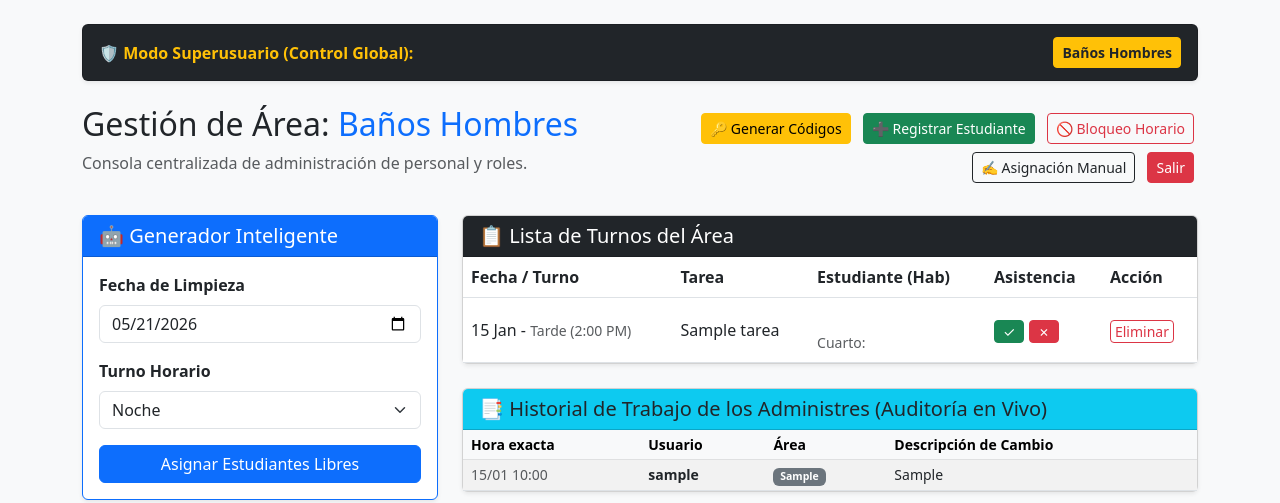
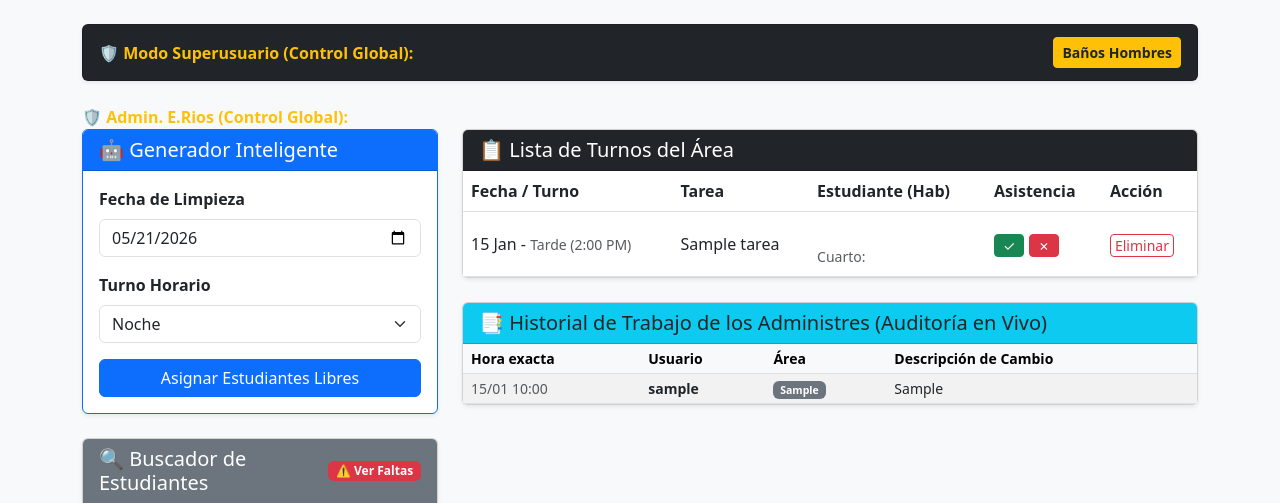
Before and after one commit to EJoX00/limpieza-residencia, a Django app: page /panel/ in a window 1280 px wide. Shown: the part 56-559 px from the top of the page. Run offline with Django 5.2, Linux system fonts and the light colour scheme; a user stored in the database is signed in; data comes from the database, SQL or seed files in the repository; tables that the repository leaves empty hold one stand-in row (values such as "Sample post").

Commit message:
Solucion definitiva asignacion manual y estetica de admin

```diff
--- a/core/forms.py
+++ b/core/forms.py
@@ -60,9 +60,12 @@ class AsignacionManualForm(forms.ModelForm):
     class Meta:
         model = TurnoAsignado
         fields = ['estudiante', 'tarea', 'fecha', 'turno_horario']
+        widgets = {
+            # Los ocultamos con widgets invisibles para que no estorben la vista
+            'fecha': forms.HiddenInput(),
+            'turno_horario': forms.HiddenInput(),
+        }
         labels = {
             'estudiante': 'Estudiante a Asignar',
             'tarea': 'Tarea Específica',
-            'fecha': 'Fecha Planificada',
-            'turno_horario': 'Horario del Turno',
         }
--- a/core/templates/core/dashboard.html
+++ b/core/templates/core/dashboard.html
@@ -16,25 +16,43 @@
 </div>
 {% endif %}
 
-<div class="row mb-4">
-    <div class="col-md-6">
-        <h2>Gestión de Área: <span class="text-primary">{{ area.get_nombre_display }}</span></h2>
-        <p class="text-muted">Consola centralizada de administración de personal y roles.</p>
-    </div>
-    <div class="col-md-6 text-md-end align-self-center">
-        {% if user.is_superuser %}
-            <button type="button" class="btn btn-sm btn-warning m-1" data-bs-toggle="modal" data-bs-target="#modalCodigo">🔑 Generar Códigos</button>
-            <button type="button" class="btn btn-sm btn-success m-1" data-bs-toggle="modal" data-bs-target="#modalEstudiante">➕ Registrar Estudiante</button>
-        {% endif %}
-        <button type="button" class="btn btn-sm btn-outline-danger m-1" data-bs-toggle="modal" data-bs-target="#modalExcepcion">🚫 Bloqueo Horario</button>
-        <button type="button" class="btn btn-sm btn-outline-dark m-1" data-bs-toggle="modal" data-bs-target="#modalManual">✍️ Asignación Manual</button>
+<span class="fw-bold text-warning">🛡️ Admin. E.Rios (Control Global):</span>
 
-        <form action="{% url 'logout' %}" method="POST" class="d-inline m-1">
+<div class="modal fade" id="modalManual" tabindex="-1" aria-hidden="true">
+    <div class="modal-content modal-dialog p-3">
+        <div class="modal-header">
+            <h5 class="modal-title">✍️ Asignación Manual Directa</h5>
+            <button type="button" class="btn-close" data-bs-dismiss="modal"></button>
+        </div>
+        <form method="POST" action="{% url 'g_manual' %}" id="formAsignacionManual">
             {% csrf_token %}
-            <button type="submit" class="btn btn-danger btn-sm">Salir</button>
+
+            <input type="hidden" name="fecha_contexto" id="manual_fecha_contexto">
+            <input type="hidden" name="turno_contexto" id="manual_turno_contexto">
+
+            {{ form_manual.as_p }}
+
+            <button type="submit" class="btn btn-dark w-100">Asignar a Dedo</button>
         </form>
     </div>
 </div>
+
+<script>
+    document.getElementById('modalManual').addEventListener('show.bs.modal', function () {
+        // Obtenemos lo que está escrito actualmente en los inputs del cuadro azul del generador
+        const fechaActiva = document.querySelector('input[name="fecha"]').value;
+        const turnoActivo = document.querySelector('select[name="turno_horario"]').value;
+
+        // Se los inyectamos al modal oculto
+        document.getElementById('manual_fecha_contexto').value = fechaActiva;
+        document.getElementById('manual_turno_contexto').value = turnoActivo;
+    });
+</script>
+
+<style>
+    input, select { display: block; width: 100%; padding: 0.375rem 0.75rem; border: 1px solid #ced4da; border-radius: 0.375rem; margin-bottom: 10px; }
+    .style-table td, .style-table th { padding: 4px 8px !important; }
+</style>
 
 <div class="row">
     <div class="col-md-4 mb-4">
--- a/core/views.py
+++ b/core/views.py
@@ -260,38 +260,40 @@ def g_excepcion(request):
 @login_required
 def g_manual(request):
     if request.method == 'POST':
-        form = AsignacionManualForm(request.POST)
+        # 1. Recuperamos la fecha y turno seleccionados en el cuadro del robot inteligente
+        fecha_str = request.POST.get('fecha_contexto')
+        turno_horario = request.POST.get('turno_contexto')
 
-        # Capturamos la fecha y el turno que están activos en la barra o en los inputs del dashboard
-        fecha_str = request.POST.get('fecha') or request.GET.get('fecha')
-        turno_horario = request.POST.get('turno_horario') or request.GET.get('turno_horario')
+        # 2. Copiamos los datos que vienen del modal manual para inyectarles lo que falta
+        post_data = request.POST.copy()
+
+        if fecha_str:
+            post_data['fecha'] = fecha_str
+        else:
+            post_data['fecha'] = datetime.date.today().strftime('%Y-%m-%d')
+
+        if turno_horario:
+            post_data['turno_horario'] = turno_horario
+        else:
+            post_data['turno_horario'] = 'NOCHE'
+
+        # 3. Validamos el formulario con los datos completamente parchados en el backend
+        form = AsignacionManualForm(post_data)
 
         if form.is_valid():
-            # Clonamos el objeto sin guardarlo en Supabase todavía
-            turno = form.save(commit=False)
+            turno = form.save()
 
-            # Si la fecha o el turno no vienen en el form, los parchamos con lo que capturamos de la vista
-            if not turno.fecha and fecha_str:
-                turno.fecha = datetime.datetime.strptime(fecha_str, '%Y-%m-%d').date()
-            elif not turno.fecha:
-                turno.fecha = datetime.date.today() # Respaldo por si acaso
-
-            if not turno.turno_horario and turno_horario:
-                turno.turno_horario = turno_horario
-            elif not turno.turno_horario:
-                turno.turno_horario = 'NOCHE' # Respaldo por defecto
-
-            # Ahora sí, guardamos en Supabase con todos sus datos completos
-            turno.save()
+            # Recuperamos el objeto area para la bitácora
+            area_obj = turno.tarea.area
 
             HistorialAccion.objects.create(
                 usuario=request.user,
                 accion=f"Asignó MANUALMENTE a {turno.estudiante.nombre} para la tarea '{turno.tarea.nombre_tarea}'",
-                area_origen=turno.tarea.area.get_nombre_display()
+                area_origen=str(area_obj)
             )
-            messages.success(request, "Asignación manual registrada con éxito.")
+            messages.success(request, "¡Asignación manual registrada con éxito!")
         else:
-            # Si el formulario falla por otra cosa, esto te va a cantar el error exacto en la barra roja
+            # Si hay algún problema oculto, esto te lo cantará en letras rojas arriba
             errores = ", ".join([f"{k}: {v[0]}" for k, v in form.errors.items()])
             messages.error(request, f"No se pudo asignar a dedo. Errores: {errores}")
 
```
